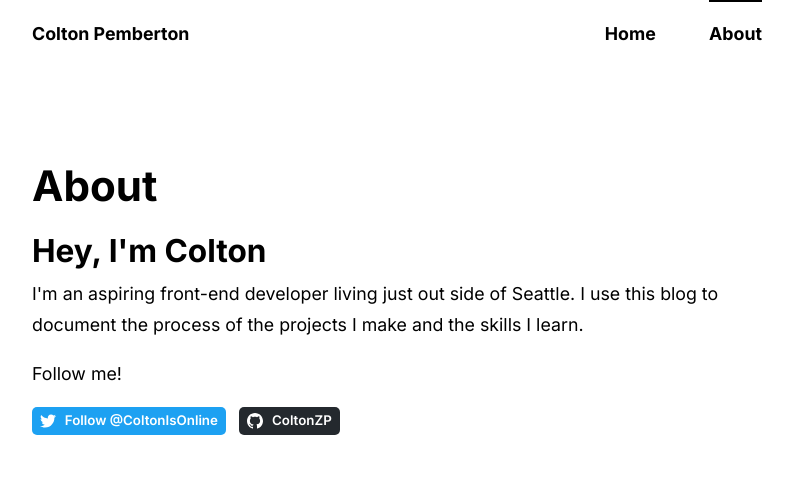
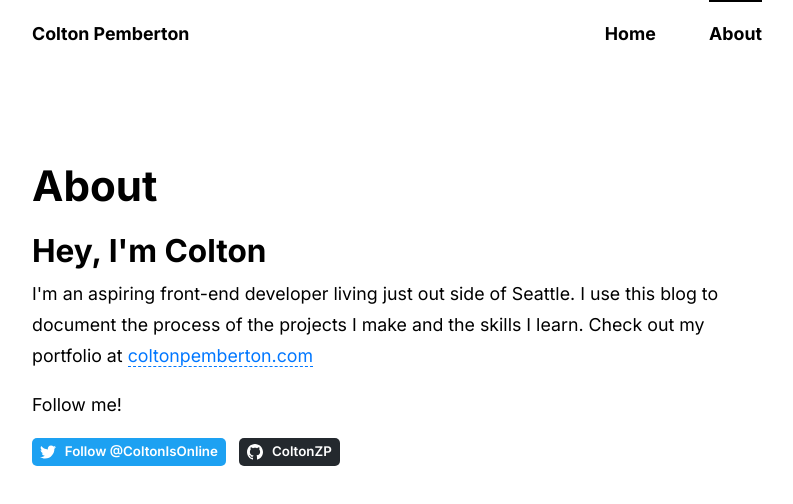
Before and after one commit to ColtonZP/coltonis.online, a React (Create React App) app: page /about in a window 1280 px wide. Shown: the top 504 px of the page, without its empty margins (243-1036 px from the left). Built offline with nearby package versions, Linux system fonts and the light colour scheme.

Commit message:
theme colors

```diff
--- /dev/null
+++ b/src/Styles/_About.scss
@@ -0,0 +1,4 @@
+.styled-link {
+  color: var(--theme);
+  border-bottom: 1px dashed var(--theme);
+}
--- a/src/Styles/_Article.scss
+++ b/src/Styles/_Article.scss
@@ -2,12 +2,12 @@
   margin-bottom: 5em;
 
   &:hover {
-    color: blue;
+    color: var(--theme);
   }
 
   & small {
     font-size: 1.333rem;
-    color: gray;
+    color: var(--gray);
     font-weight: 500;
     display: flex;
     align-items: center;
--- a/src/Styles/_Nav.scss
+++ b/src/Styles/_Nav.scss
@@ -31,7 +31,7 @@ nav {
 
   & .inactive, h1 {
     &:hover {
-      color: blue;
+      color: var(--theme);
     }
   }
 
@@ -39,7 +39,7 @@ nav {
 
     &:hover::after {
       width: 100%;
-      background: blue;
+      background: var(--theme);
     }
 
     &::after {
--- a/src/Styles/_Post.scss
+++ b/src/Styles/_Post.scss
@@ -21,7 +21,7 @@
 
   & hr {
     margin: 2em 0 4em;
-    border: 1px solid gray;
+    border: 1px solid var(--gray);
   }
 
   & p {
--- a/src/Styles/index.scss
+++ b/src/Styles/index.scss
@@ -1,4 +1,9 @@
 @import url('https://fonts.googleapis.com/css2?family=Inter:wght@400;500;600;700&display=swap');
+
+:root {
+  --gray: #808080;
+  --theme: #0077ff;
+}
 
 * {
   padding: 0;
@@ -63,6 +68,7 @@ a {
   margin: 0 auto;
 }
 
+@import 'About';
 @import 'App';
 @import 'Article';
 @import 'Nav';
--- a/src/components/Links.js
+++ b/src/components/Links.js
@@ -11,7 +11,7 @@ export const Links = () => {
         href='https://twitter.com/coltonisonline'
         target='_blank'
         rel='noopener noreferrer'>
-        <img className='social-img' src={Twitter} alt='' /> Follow
+        <img className='social-img' src={Twitter} alt='' />Follow
         @ColtonIsOnline
       </a>
 
@@ -20,7 +20,7 @@ export const Links = () => {
         href='https://https://github.com/ColtonZP'
         target='_blank'
         rel='noopener noreferrer'>
-        <img className='social-img' src={GitHub} alt='' /> ColtonZP
+        <img className='social-img' src={GitHub} alt='' />ColtonZP
       </a>
     </>
   )
--- a/src/components/Pages/About.js
+++ b/src/components/Pages/About.js
@@ -3,10 +3,17 @@ import { Links } from '../Links'
 
 export const About = () => {
   return (
-    <div className="post">
+    <div className='post'>
       <h1>About</h1>
       <h2>Hey, I'm Colton</h2>
-      <p>I'm an aspiring front-end developer living just out side of Seattle. I use this blog to document the process of the projects I make and the skills I learn.</p>
+      <p>
+        I'm an aspiring front-end developer living just out side of Seattle. I
+        use this blog to document the process of the projects I make and the
+        skills I learn. Check out my portfolio at{' '}
+        <a className='styled-link' href='coltonpemberton.com'>
+          coltonpemberton.com
+        </a>
+      </p>
       <p>Follow me!</p>
       <Links />
     </div>
```
